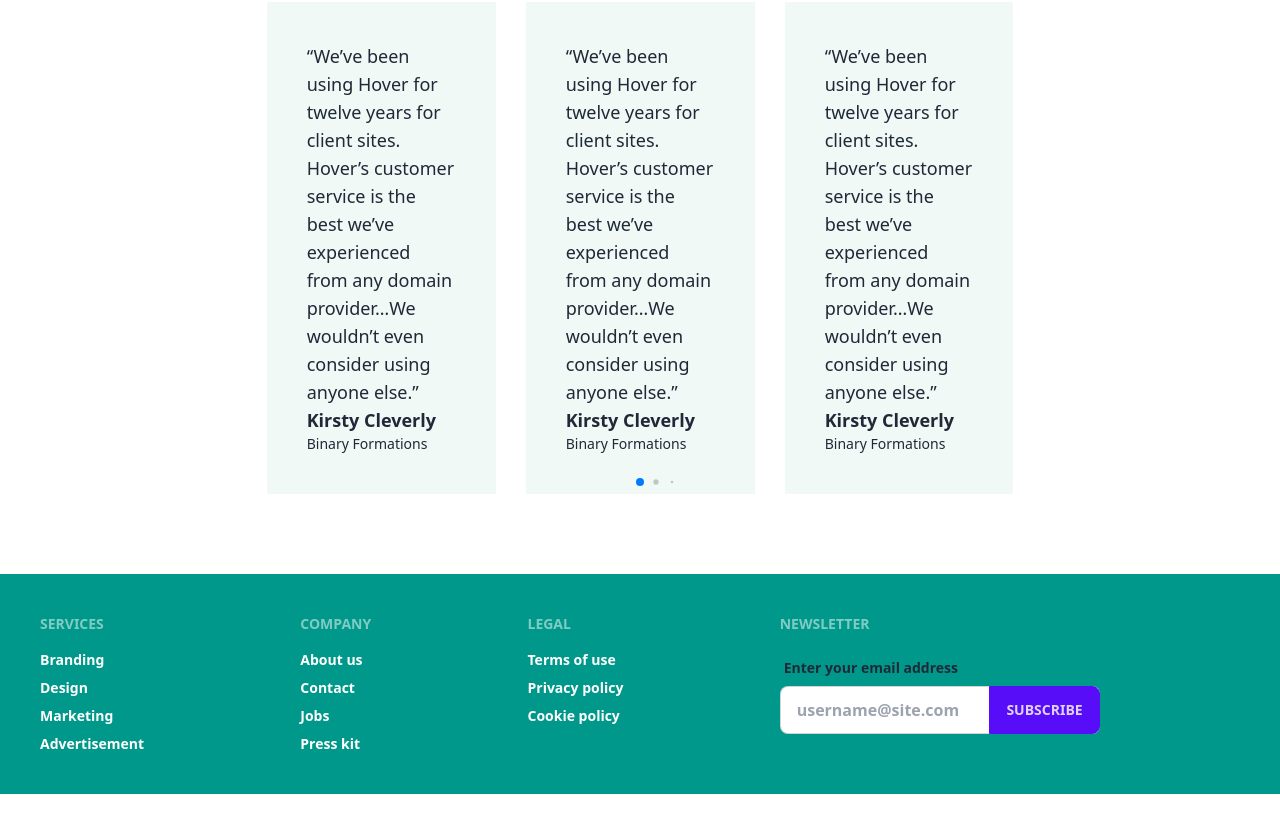
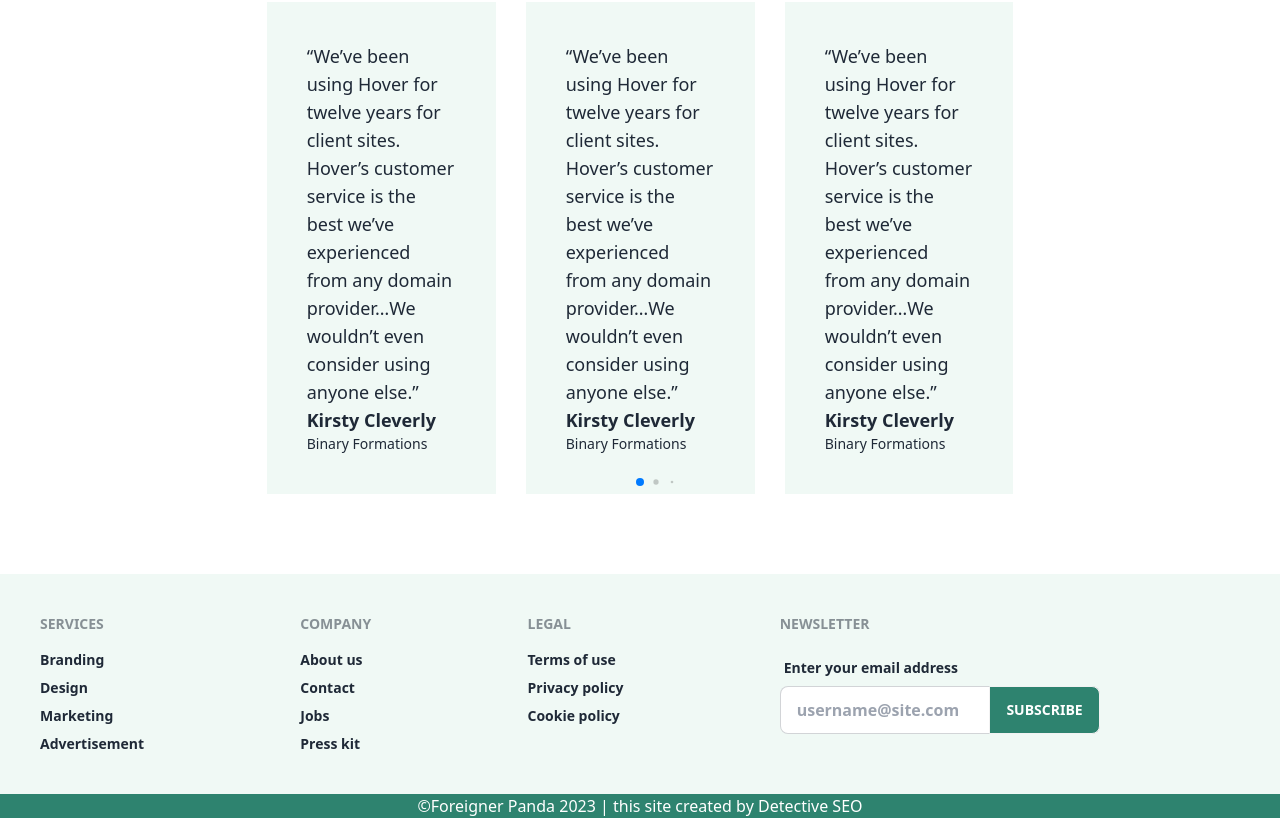
Before and after one commit to imran0dot/panda-learn, a React (Vite) app: page / in a window 1280 px wide. Shown: the part 2043-2861 px from the top of the page. Before the commit the page ends 2837 px from the top, so only its background shows below. Built offline with nearby package versions, Linux system fonts and the light colour scheme.

Commit message:
added error page

```diff
--- /dev/null
+++ b/src/Pages/Error/Error.jsx
@@ -0,0 +1,13 @@
+import { Link } from 'react-router-dom';
+import image404 from '../../assets/imgs/404.avif'
+
+const Error = () => {
+    return (
+        <div className='fixed top-0 bottom-0 left-0 right-0 flex flex-col justify-center items-center'>
+            <img src={image404} alt="" />
+            <Link to="/" className='btn'>Back to Home</Link>
+        </div>
+    );
+};
+
+export default Error;
--- a/src/router.jsx
+++ b/src/router.jsx
@@ -2,6 +2,7 @@ import React from 'react';
 import { createBrowserRouter } from "react-router-dom";
 import App from './App';
 import Home from './Pages/Home/Home';
+import Error from './Pages/Error/Error';
 
 const router = createBrowserRouter([
     {
@@ -11,6 +12,9 @@ const router = createBrowserRouter([
             path: "/",
             element: <Home />
         }]
+    },{
+        path: "*",
+        element: <Error />
     }
 ])
 export default router;
--- a/src/shared/Footer/Footer.jsx
+++ b/src/shared/Footer/Footer.jsx
@@ -1,6 +1,8 @@
 const Footer = () => {
+    const year = new Date().getFullYear();
     return (
-        <footer className="footer p-10 bg-[#00988A] font-bold text-white">
+        <footer>
+            <div className="footer p-10 font-bold bg-[#F0F9F5]">
                 <div>
                     <span className="footer-title">Services</span>
                     <a className="link link-hover">Branding</a>
@@ -29,9 +31,14 @@ const Footer = () => {
                         </label>
                         <div className="relative">
                             <input type="text" placeholder="username@site.com" className="input input-bordered w-full pr-16" />
-                        <button className="btn btn-primary absolute top-0 right-0 rounded-l-none">Subscribe</button>
+                            <button className="btn
+                            bg-[#2E836F] text-white absolute top-0 right-0 rounded-l-none">Subscribe</button>
                         </div>
                     </div>
+                </div>
+            </div>
+            <div className="text-center bg-[#2E836F] text-white">
+                <p>©Foreigner Panda {year} | this site created by <a target="_blank" href="https://detectiveseo.com">Detective SEO</a></p>
             </div>
         </footer>
     );
```
Also changed, not shown: src/assets/imgs/404.avif (added). Lines whose indentation alone changed are shown as unchanged.
